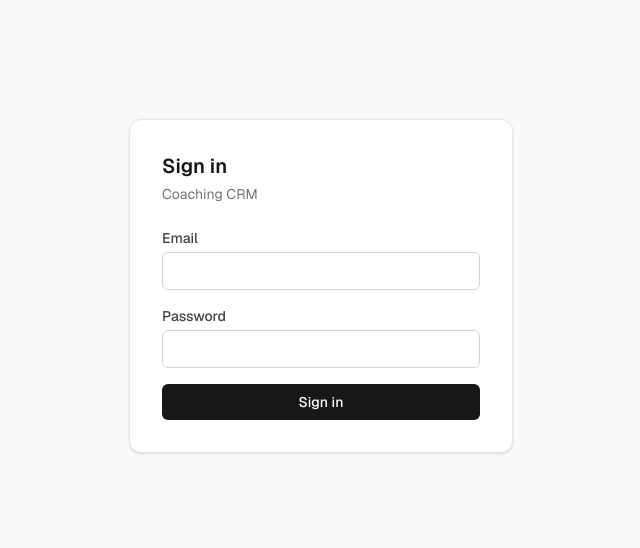
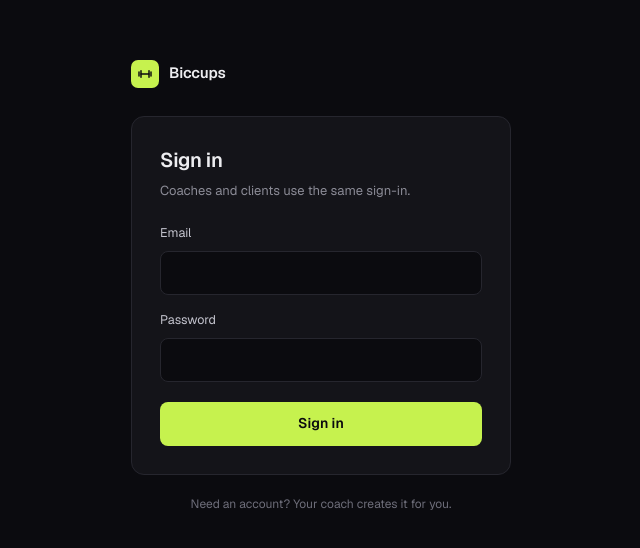
Before and after one commit to Sughosh505/biccups-coaching, a Next.js app: page /login in a window 1280 px wide. Shown: the part 114-662 px from the top of the page, without its empty margins (319-959 px from the left). Built offline with nearby package versions, Linux system fonts and the light colour scheme.

Commit message:
Add sign-out to coach sidebar and restyle auth screens for dark theme

```diff
--- a/scripts/verify-rls.mjs
+++ b/scripts/verify-rls.mjs
@@ -6,7 +6,7 @@ import { createClient } from "@supabase/supabase-js";
 import { readFileSync } from "fs";
 
 const env = {};
-for (const line of readFileSync(new URL("./.env.local", import.meta.url), "utf8").split("\n")) {
+for (const line of readFileSync(new URL("../.env.local", import.meta.url), "utf8").split("\n")) {
   const i = line.indexOf("=");
   if (i === -1) continue;
   env[line.slice(0, i).trim()] = line.slice(i + 1).trim();
--- a/src/app/client/page.tsx
+++ b/src/app/client/page.tsx
@@ -1,8 +1,9 @@
 import { redirect } from "next/navigation";
 import { createClient } from "@/lib/supabase/server";
 import { logout } from "@/app/login/actions";
+import { LogOutIcon } from "@/components/icons";
 
-export default async function CoachingClientHome() {
+export default async function ClientHomePage() {
   const supabase = await createClient();
   const {
     data: { user },
@@ -12,23 +13,38 @@ export default async function CoachingClientHome() {
 
   const { data: profile } = await supabase
     .from("profiles")
-    .select("display_name, role")
+    .select("display_name")
     .eq("id", user.id)
     .single();
 
   return (
-    <div className="p-8">
-      <h1 className="text-lg font-semibold text-neutral-900">
-        Your dashboard
-      </h1>
-      <p className="mt-2 text-sm text-neutral-600">
-        Signed in as {profile?.display_name ?? user.email} ({profile?.role})
-      </p>
-      <form action={logout} className="mt-4">
-        <button type="submit" className="text-sm text-neutral-500 underline">
-          Sign out
-        </button>
-      </form>
+    <div className="mx-auto flex min-h-screen max-w-[420px] flex-col px-5 pb-8 pt-7">
+      <div className="flex items-start justify-between">
+        <div className="flex flex-col gap-1.5">
+          <h1 className="text-[25px] font-semibold tracking-[-0.025em]">
+            Hi {profile?.display_name?.split(" ")[0] ?? "there"}
+          </h1>
+          <span className="text-[14px] text-muted">{user.email}</span>
+        </div>
+        <form action={logout}>
+          <button
+            type="submit"
+            title="Sign out"
+            aria-label="Sign out"
+            className="flex h-10 w-10 items-center justify-center rounded-[10px] border border-border bg-surface text-muted-2 transition-colors hover:text-ink-2"
+          >
+            <LogOutIcon size={17} />
+          </button>
+        </form>
+      </div>
+
+      <div className="mt-7 rounded-[13px] border border-border bg-surface p-5">
+        <h2 className="text-[15px] font-semibold">Your daily check-in is coming soon</h2>
+        <p className="mt-2.5 text-[14px] leading-relaxed text-muted">
+          Your account is set up and working. The check-in form, your weight trend and your plan are
+          being built now — you&apos;ll see them here as soon as they land.
+        </p>
+      </div>
     </div>
   );
 }
--- a/src/app/login/page.tsx
+++ b/src/app/login/page.tsx
@@ -11,64 +11,83 @@ export default async function LoginPage({
     error === "invalid-credentials"
       ? "Incorrect email or password."
       : error === "no-profile"
-        ? "This account has no role assigned. Contact the coach."
+        ? "This account has no role assigned yet. Contact your coach."
         : null;
 
   return (
-    <div className="flex min-h-screen items-center justify-center bg-neutral-50 px-4">
-      <div className="w-full max-w-sm rounded-xl border border-neutral-200 bg-white p-8 shadow-sm">
-        <h1 className="mb-1 text-xl font-semibold text-neutral-900">
-          Sign in
-        </h1>
-        <p className="mb-6 text-sm text-neutral-500">Coaching CRM</p>
+    <div className="flex min-h-screen items-center justify-center bg-base px-5">
+      <div className="w-full max-w-[380px]">
+        <div className="mb-7 flex items-center gap-2.5">
+          <span className="flex h-7 w-7 items-center justify-center rounded-[7px] bg-accent">
+            <svg
+              width="16"
+              height="16"
+              viewBox="0 0 24 24"
+              fill="none"
+              stroke="var(--color-on-accent)"
+              strokeWidth="2.2"
+              strokeLinecap="round"
+              strokeLinejoin="round"
+              aria-hidden="true"
+            >
+              <path d="M6 7v10" />
+              <path d="M18 7v10" />
+              <path d="M6 12h12" />
+              <path d="M3 9v6" />
+              <path d="M21 9v6" />
+            </svg>
+          </span>
+          <span className="text-[15px] font-semibold tracking-[-0.01em]">Biccups</span>
+        </div>
 
-        {errorMessage && (
-          <div className="mb-4 rounded-md bg-red-50 px-3 py-2 text-sm text-red-700">
+        <div className="rounded-[13px] border border-border bg-surface p-7">
+          <h1 className="text-[20px] font-semibold tracking-[-0.02em]">Sign in</h1>
+          <p className="mt-1.5 text-[13px] text-muted">
+            Coaches and clients use the same sign-in.
+          </p>
+
+          {errorMessage ? (
+            <div className="mt-5 rounded-[10px] border border-alert/30 bg-alert/10 px-3.5 py-2.5 text-[13px] text-alert">
               {errorMessage}
             </div>
-        )}
+          ) : null}
 
-        <form action={login} className="space-y-4">
-          <div>
-            <label
-              htmlFor="email"
-              className="mb-1 block text-sm font-medium text-neutral-700"
-            >
-              Email
-            </label>
+          <form action={login} className="mt-6 flex flex-col gap-4">
+            <label className="flex flex-col gap-2">
+              <span className="text-[12.5px] text-ink-2">Email</span>
               <input
-              id="email"
                 name="email"
                 type="email"
                 required
                 autoComplete="email"
-              className="w-full rounded-md border border-neutral-300 px-3 py-2 text-sm text-neutral-900 focus:border-neutral-500 focus:outline-none"
+                className="h-11 rounded-lg border border-border bg-base px-3.5 text-[14px] text-ink outline-none placeholder:text-faint focus:border-border-strong"
               />
-          </div>
-          <div>
-            <label
-              htmlFor="password"
-              className="mb-1 block text-sm font-medium text-neutral-700"
-            >
-              Password
             </label>
+
+            <label className="flex flex-col gap-2">
+              <span className="text-[12.5px] text-ink-2">Password</span>
               <input
-              id="password"
                 name="password"
                 type="password"
                 required
                 autoComplete="current-password"
-              className="w-full rounded-md border border-neutral-300 px-3 py-2 text-sm text-neutral-900 focus:border-neutral-500 focus:outline-none"
+                className="h-11 rounded-lg border border-border bg-base px-3.5 text-[14px] text-ink outline-none placeholder:text-faint focus:border-border-strong"
               />
-          </div>
+            </label>
+
             <button
               type="submit"
-            className="w-full rounded-md bg-neutral-900 px-3 py-2 text-sm font-medium text-white hover:bg-neutral-800"
+              className="mt-1 h-11 rounded-lg bg-accent text-[14px] font-semibold text-on-accent transition-colors hover:bg-accent-hover"
             >
               Sign in
             </button>
           </form>
         </div>
+
+        <p className="mt-5 text-center text-[12px] text-muted-2">
+          Need an account? Your coach creates it for you.
+        </p>
+      </div>
     </div>
   );
 }
--- a/src/app/plan/page.tsx
+++ b/src/app/plan/page.tsx
@@ -1,8 +1,9 @@
 import { redirect } from "next/navigation";
 import { createClient } from "@/lib/supabase/server";
 import { logout } from "@/app/login/actions";
+import { LogOutIcon } from "@/components/icons";
 
-export default async function ConsultationClientPlan() {
+export default async function ConsultationPlanPage() {
   const supabase = await createClient();
   const {
     data: { user },
@@ -12,21 +13,38 @@ export default async function ConsultationClientPlan() {
 
   const { data: profile } = await supabase
     .from("profiles")
-    .select("display_name, role")
+    .select("display_name")
     .eq("id", user.id)
     .single();
 
   return (
-    <div className="p-8">
-      <h1 className="text-lg font-semibold text-neutral-900">Your plan</h1>
-      <p className="mt-2 text-sm text-neutral-600">
-        Signed in as {profile?.display_name ?? user.email} ({profile?.role})
-      </p>
-      <form action={logout} className="mt-4">
-        <button type="submit" className="text-sm text-neutral-500 underline">
-          Sign out
-        </button>
-      </form>
+    <div className="mx-auto flex min-h-screen max-w-[420px] flex-col px-5 pb-8 pt-7">
+      <div className="flex items-start justify-between">
+        <div className="flex flex-col gap-1.5">
+          <h1 className="text-[25px] font-semibold tracking-[-0.025em]">Your plan</h1>
+          <span className="text-[14px] text-muted">
+            {profile?.display_name ?? user.email}
+          </span>
+        </div>
+        <form action={logout}>
+          <button
+            type="submit"
+            title="Sign out"
+            aria-label="Sign out"
+            className="flex h-10 w-10 items-center justify-center rounded-[10px] border border-border bg-surface text-muted-2 transition-colors hover:text-ink-2"
+          >
+            <LogOutIcon size={17} />
+          </button>
+        </form>
+      </div>
+
+      <div className="mt-7 rounded-[13px] border border-border bg-surface p-5">
+        <h2 className="text-[15px] font-semibold">Your plan isn&apos;t ready yet</h2>
+        <p className="mt-2.5 text-[14px] leading-relaxed text-muted">
+          Once your coach has built your plan it will appear here — meals with macros, supplements,
+          and your training split.
+        </p>
+      </div>
     </div>
   );
 }
--- a/src/components/coach/Sidebar.tsx
+++ b/src/components/coach/Sidebar.tsx
@@ -2,10 +2,12 @@
 
 import Link from "next/link";
 import { usePathname } from "next/navigation";
+import { logout } from "@/app/login/actions";
 import {
   ClientsIcon,
   ConsultationsIcon,
   HomeIcon,
+  LogOutIcon,
   PlansIcon,
   ReportsIcon,
 } from "@/components/icons";
@@ -99,10 +101,20 @@ export function Sidebar({
             .map((p) => p[0]?.toUpperCase() ?? "")
             .join("")}
         </span>
-        <span className="flex flex-col">
-          <span className="text-[12.5px] font-medium">{coachName}</span>
+        <span className="flex min-w-0 flex-col">
+          <span className="truncate text-[12.5px] font-medium">{coachName}</span>
           <span className="text-[11px] text-muted-2">Coach</span>
         </span>
+        <form action={logout} className="ml-auto">
+          <button
+            type="submit"
+            title="Sign out"
+            aria-label="Sign out"
+            className="flex h-8 w-8 items-center justify-center rounded-[7px] text-muted-2 transition-colors hover:bg-surface-2 hover:text-ink-2"
+          >
+            <LogOutIcon size={16} />
+          </button>
+        </form>
       </div>
     </aside>
   );
--- a/src/components/icons.tsx
+++ b/src/components/icons.tsx
@@ -155,6 +155,16 @@ export function KeyIcon(props: IconProps) {
   );
 }
 
+export function LogOutIcon(props: IconProps) {
+  return (
+    <Icon {...props}>
+      <path d="M9 21H6a2 2 0 0 1-2-2V5a2 2 0 0 1 2-2h3" />
+      <path d="M16 17l5-5-5-5" />
+      <path d="M21 12H9" />
+    </Icon>
+  );
+}
+
 export function ImageIcon(props: IconProps) {
   return (
     <Icon strokeWidth={1.5} {...props}>
```
Lines whose indentation alone changed are shown as unchanged.
